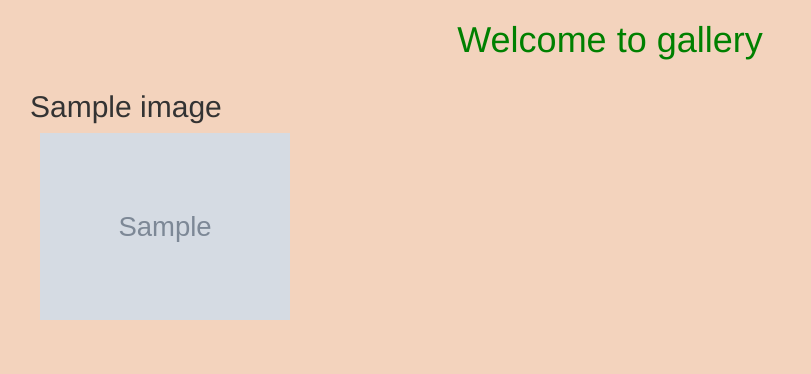
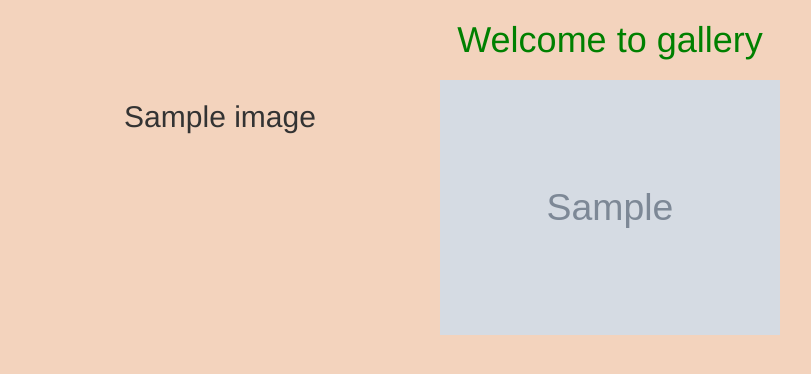
Before and after one commit to chinmoykalita/Django, a Django app: page / in a window 1280 px wide. Shown: the part 52-426 px from the top of the page, without its empty margins (30-841 px from the left). Run offline with Django 3.2, Linux system fonts and the light colour scheme; tables that the repository leaves empty hold one stand-in row (values such as "Sample post"); grey boxes marked "Sample" are stand-in pictures; some libraries are stand-ins or nearby versions.

Commit message:
I add photoes in database

```diff
--- a/photos/templates/all-photos/location.html
+++ b/photos/templates/all-photos/location.html
@@ -6,7 +6,7 @@
     {% if images%}
       <h2>Found {{ images|length }} of searched term {{message}}</h2>
     {% else %}
-      <h2> ghjkjjjjjjjjjjjjjjjjjjjjjjjj{{message}}</h2>
+      <h2> {{message}}</h2>
     {% endif %}
 
   </div>
@@ -17,7 +17,7 @@
     {% for image in images %}
       <div class="col-sm-6 col-md-3">
           <h1>{{image.name}}</h1>
-          <a href="url"><img src="{{image.image.url}}"</a>
+          <img src="{{image.image.url}}"
       </div>
     {% endfor %}
   {% endif %}
--- a/photos/templates/all-photos/welcome.html
+++ b/photos/templates/all-photos/welcome.html
@@ -10,13 +10,18 @@
 <div class="container">
   <div class="row">
     <!-- displaying photos -->
-    <!-- <div class="col-md-4"> -->
-      <h2 class="name"> {{ photos_item.name }} </h2>
+    <div class="column">
+    <div class="col-md-12">
+      <h2 class="name">{{ photos_item.name }}</h2>
+    </div>
     </div>
 
     <!--Display news Article images  -->
-    <!-- <div class="col-md-4"> -->
-    <a href="/image/{{photos_item.id}}"><img src="{{photos_item.image.url}}" class="img-responsive" alt="Image" height="250"  width="250"></a>
+    <div class="column">
+    <div class="col-md-12">
+
+    <a href="/image/{{photos_item.id}}"><img src="{{photos_item.image.url}}" class="img-responsive" alt="Image" height="1000"  width="1000"></a>
+    </div>
     </div>
     <!-- <button type="button" class="btn btn-info"><a href="/image/{{photos_item.id}}"> Read More</a></button>
     </div> -->
@@ -28,7 +33,6 @@
     </div>
 
      {% endfor %}
-
-   </div>
+</div>
 </div>
    {% endblock %}
--- a/photos/views.py
+++ b/photos/views.py
@@ -41,7 +41,7 @@ def search_by_location(request):
         message = f"{search_term}"
         return render(request,'all-photos/location.html',{"message":message,"images": searched_images})
     else:
-        message = "gjkkkkjhgbhjk,lhluihy8"
+        message = "You haven't searched for any term"
         return render(request, 'all-photos/location.html',{"message":message})
 
 def image(request,image_id):
--- a/static/css/basephotos.css
+++ b/static/css/basephotos.css
@@ -9,5 +9,16 @@ body{
 
 
 .name{
-  margin-left:5px;
+
+  text-align: center ;
 }
+.column {
+  float: left;
+  width: 33.33%;
+  padding: 10px;
+}
+.row::after {
+  content: "";
+  clear: both;
+  display: table;
+}
```
Also changed, not shown: gallery/pics/children.jpg (added), gallery/pics/expensive-luxury-hotels-dubai.jpg (added), media/gallery/children.jpg (added), media/gallery/expensive-luxury-hotels-dubai.jpg (added).
